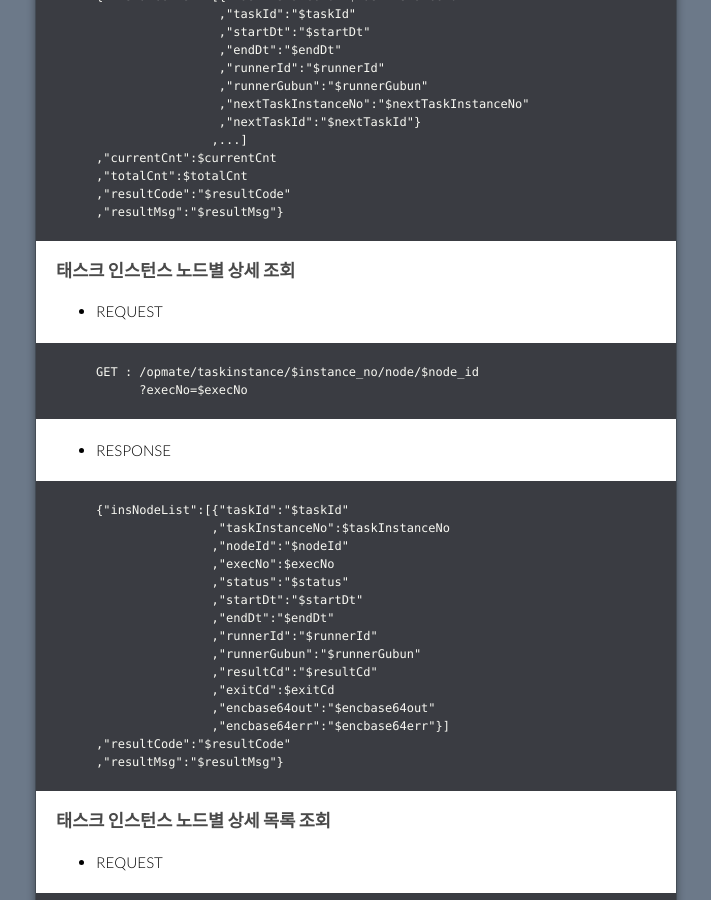
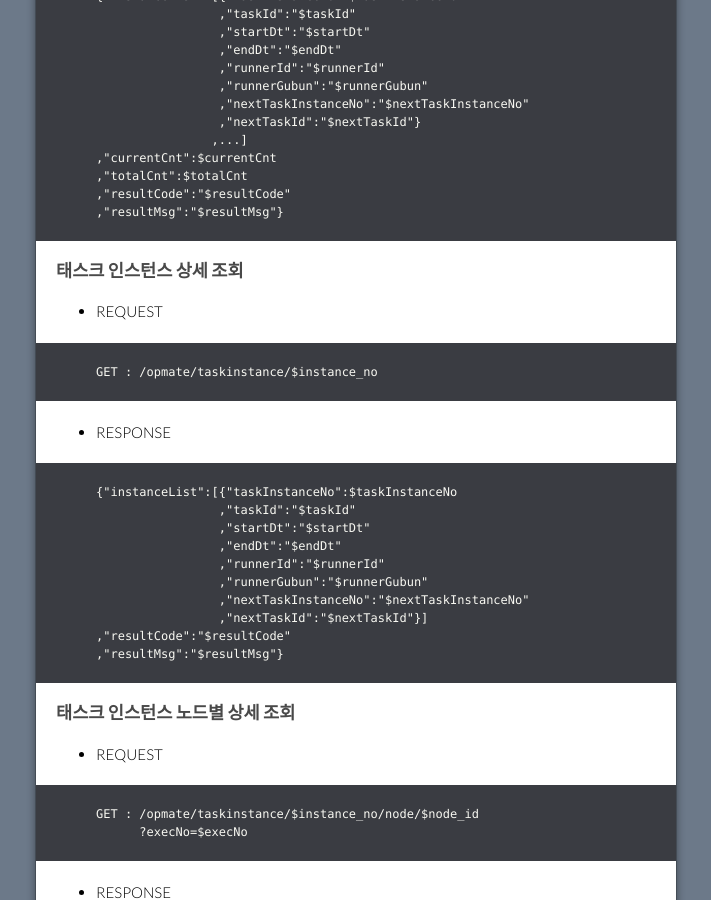
Before and after one commit to opmate/opmate.github.io, a Jekyll site: the page built from document/ApiReference.md, in a window 1280 px wide and 900 px high, scrolled down 3525 px. Shown: the whole window, without its empty margins (284-995 px from the left). Built offline with Jekyll 4.4.1, drawn with Linux system fonts in a browser that asks for light colours; our own code applies the rules of GitHub Pages for plain Markdown files; a script that is not in the unit is left out; the repository's description, which GitHub fills in, is left out.

Commit message:
Update ApiReference.md

````diff
--- a/document/ApiReference.md
+++ b/document/ApiReference.md
@@ -184,6 +184,30 @@ JSON 데이터 형식의 Indentation은 가독성을 위한 것으로 실제의
   ```
 
 
+### 태스크 인스턴스 상세 조회
+
+- REQUEST
+
+  ```
+  GET : /opmate/taskinstance/$instance_no
+  ```
+
+- RESPONSE
+
+  ```
+  {"instanceList":[{"taskInstanceNo":$taskInstanceNo
+                   ,"taskId":"$taskId"
+                   ,"startDt":"$startDt"
+                   ,"endDt":"$endDt"
+                   ,"runnerId":"$runnerId"
+                   ,"runnerGubun":"$runnerGubun"
+                   ,"nextTaskInstanceNo":"$nextTaskInstanceNo"
+                   ,"nextTaskId":"$nextTaskId"}]
+  ,"resultCode":"$resultCode"
+  ,"resultMsg":"$resultMsg"}
+  ```
+
+
 ### 태스크 인스턴스 노드별 상세 조회
 
 - REQUEST
````
